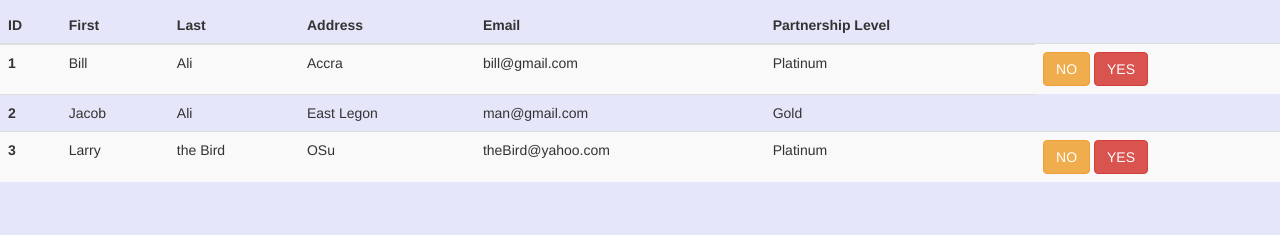
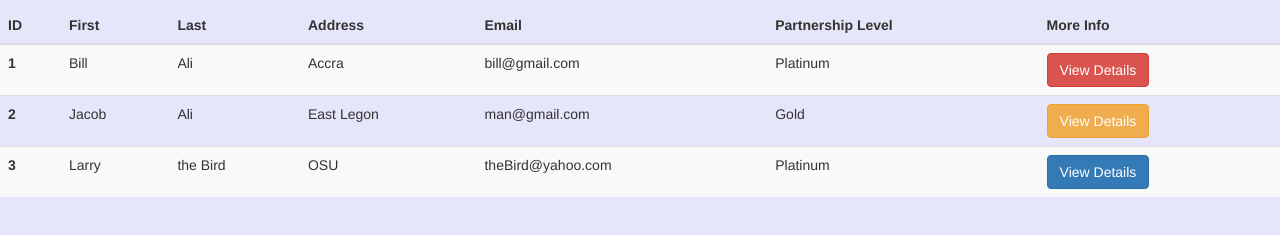
Before and after one commit to bill-n/TCMS-UI, a plain HTML site: page listofclient.html in a window 1280 px wide. Shown: the part 115-350 px from the top of the page. Drawn offline with nearby package versions, Linux system fonts and the light colour scheme.

Commit message:
added files

```diff
--- a/listofclient.html
+++ b/listofclient.html
@@ -39,6 +39,7 @@
          <th scope="col">Address</th>
          <th scope="col">Email</th>
          <th scope="col">Partnership Level</th>
+         <th scope="col">More Info</th>
 
     </tr>
   </thead>
@@ -50,9 +51,8 @@
       <td>Accra</td>
       <td>bill@gmail.com</th>
       <td>Platinum</td>
-      <td><button type="button" class="btn btn-warning" data-dismiss="modal">NO</button>
-        <a href="#delete" id="delete" class="btn btn-danger">YES</a>
-      </td>
+      <td><button type="button" class="btn btn-danger" >View Details</button> </td>
+
 
     </tr>
     <tr>
@@ -62,20 +62,17 @@
       <td>East Legon</td>
       <td>man@gmail.com</td>
       <td>Gold</td>
-      <!--  <td><button type="button" class="btn btn-warning" data-dismiss="modal">NO</button>
-        <a href="#delete" id="delete" class="btn btn-danger">YES</a>
-      </td> -->
+     <td><button type="button" class="btn btn-warning" >View Details</button> </td>
     </tr>
     <tr>
       <th scope="row">3</th>
       <td>Larry</td>
       <td>the Bird</td>
-      <td>OSu</td>
+      <td>OSU</td>
        <td>theBird@yahoo.com</td>
        <td>Platinum</td>
-        <td><button type="button" class="btn btn-warning" data-dismiss="modal">NO</button>
-        <a href="#delete" id="delete" class="btn btn-danger">YES</a>
-      </td>
+       <td><button type="button" class="btn btn-primary " >View Details</button> </td>
+
     </tr>
   </tbody>
 </table>
```
Also changed, not shown: Project.html (+1 -0 lines), client.html (+4 -4 lines).
